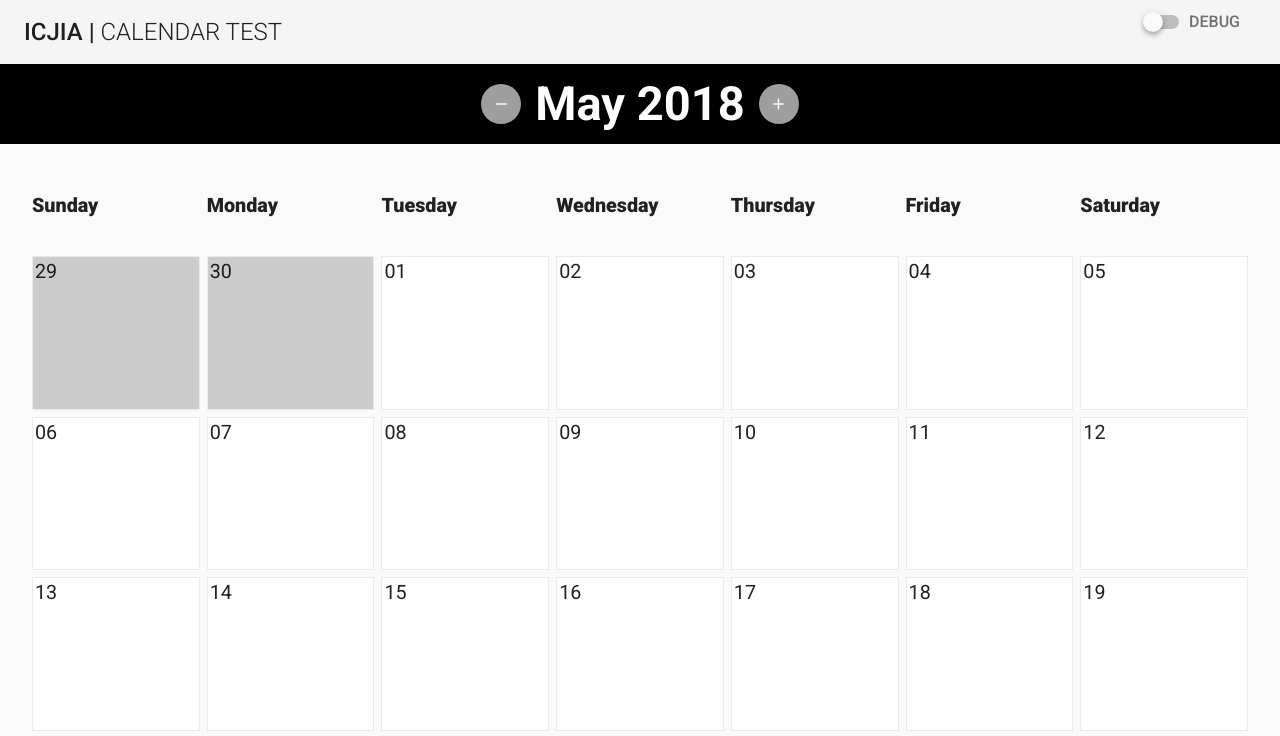
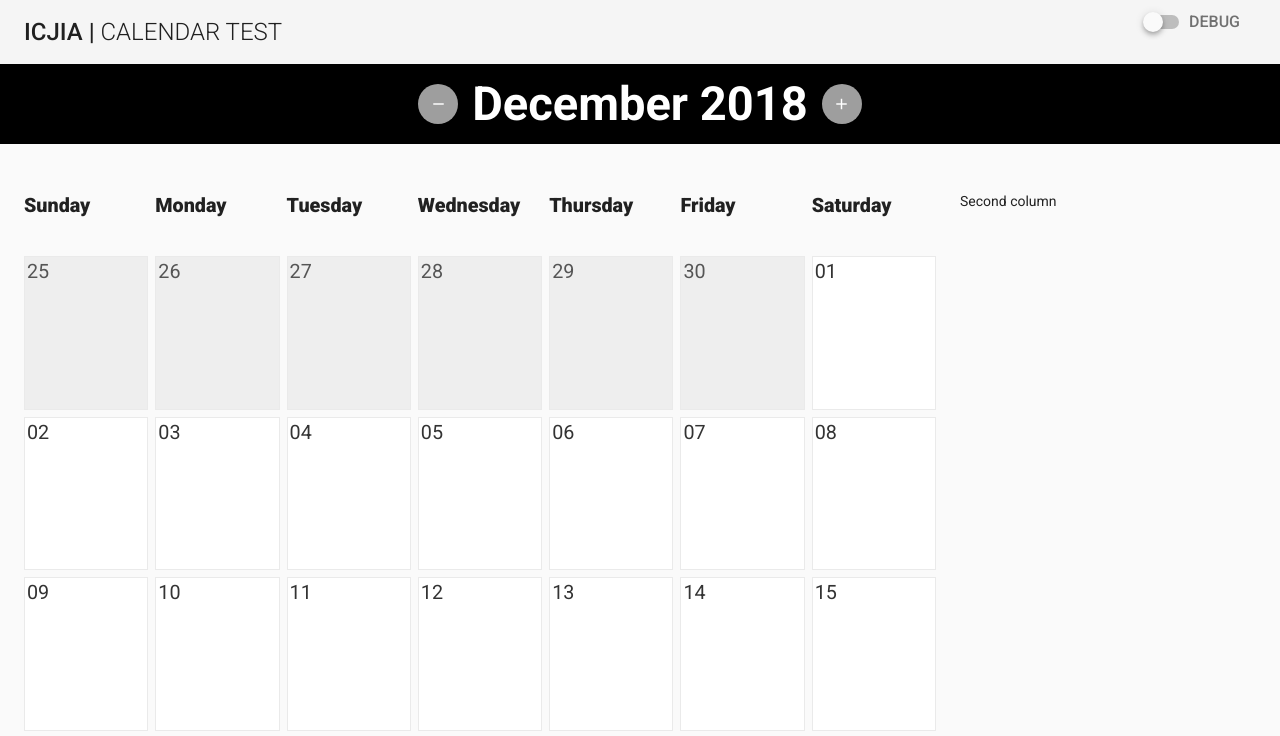
Before and after one commit to ICJIA/icjia-calendar, a Vue app: page / in a window 1280 px wide. Shown: the top 736 px of the page. Built offline with nearby package versions, Linux system fonts and the light colour scheme.

Commit message:
fix: working month-to-month / add second flex column

```diff
--- a/src/components/Calendar.vue
+++ b/src/components/Calendar.vue
@@ -1,16 +1,20 @@
 <template>
   <div>
-    <div class="calendar mb-5">
+    <v-layout row wrap>
+      <v-flex xs12>
         <header>
           <v-btn fab dark small color="grey" @click="lastMonth()">
             <v-icon dark>remove</v-icon>
           </v-btn>&nbsp;
-        <h1>{{now}}</h1>&nbsp;
+          <h1>{{currentDate}}</h1>&nbsp;
           <v-btn fab dark small color="grey" @click="nextMonth()">
             <v-icon dark>add</v-icon>
           </v-btn>
         </header>
+      </v-flex>
 
+      <v-flex xs12 sm9>
+        <div class="calendar">
           <ul class="weekdays">
             <li>
               <abbr title="S">Sunday</abbr>
@@ -40,6 +44,9 @@
             <li v-for="i in gridSize" :key="`1${i}`" v-html="getDayMeta(i)"></li>
           </ul>
         </div>
+      </v-flex xs12 sm3>
+      <v-flex>Second column</v-flex>
+    </v-layout>
   </div>
 </template>
 
@@ -65,7 +72,7 @@ function findDayOfYear (date) {
 export default {
   data() {
     return {
-      currentMonth: 5,
+      currentMonth: 12,
       currentYear: 2018,
       debug: true,
       calendarHelper: []
@@ -95,6 +102,8 @@ let calendarHelper = {}
       }
 
       obj.firstDayOfTheMonth = new Date(y, i, 1)
+       obj.isLeapYear = isLeapYear
+
       obj.dayNumber = findDayOfYear(obj.firstDayOfTheMonth)
       obj.startDayOfWeek = obj.firstDayOfTheMonth.getDay()
       let startGridNumber = (obj.dayNumber - obj.startDayOfWeek) -1
@@ -125,23 +134,61 @@ let calendarHelper = {}
       let backgroundStyle
       let dayObj = {}
       dayObj.gridID = gridID
-      dayObj.dayOfYear = this.calendarHelper[this.currentYear][this.currentMonth -1].startGridNumber+ gridID
-      dayObj.fullDate = moment().dayOfYear(dayObj.dayOfYear);
+      let year = this.currentYear
+      let dayOfYear
+      let splitYear = false;
+      let totalDays
+      if (this.calendarHelper[this.currentYear][this.currentMonth -1].isLeapYear) {
+        totalDays = 366
+      } else {
+        totalDays = 365
+      }
+      if (this.calendarHelper[this.currentYear][this.currentMonth -1].startGridNumber +  dayObj.gridID > totalDays) {
+        dayOfYear = this.calendarHelper[this.currentYear][this.currentMonth -1].startGridNumber +  dayObj.gridID - totalDays
+        splitYear = true
+      } else {
+        dayOfYear = this.calendarHelper[this.currentYear][this.currentMonth -1].startGridNumber +  dayObj.gridID
+        splitYear = false;
+      }
+
+
+      console.log(year)
+
+
+      dayObj.dayOfYear = dayOfYear
+
+      // pad December with next month's dates / January with previous month's dates
+      if (splitYear && this.currentMonth === 12) {
+        year = year + 1
+      }
+
+      if (this.currentMonth === 1 && dayObj.dayOfYear > 335) {
+        year = year - 1
+      }
+
+
+
+
+
+
+      dayObj.fullDate = moment([year]).dayOfYear(dayObj.dayOfYear);
       dayObj.day = moment(dayObj.fullDate).format('DD')
       dayObj.month = moment(dayObj.fullDate).format('MM')
-      // console.log(dayObj.month - 1, this.currentMonth)
+      dayObj.year = moment(dayObj.fullDate).format('YYYY')
+
       if (dayObj.month - 1 === this.currentMonth -1) {
-          backgroundStyle="background-color: #fff; width: 100%"
+          backgroundStyle="background-color: #fff; width: 100%; color: #333;"
       } else {
-        backgroundStyle="background-color: #ccc; width: 100%"
+        backgroundStyle="background-color: #eee; width: 100%; color: #555"
       }
 
       let html = `<span style="${backgroundStyle}; padding-left: 2px; padding-right: 2px;">${dayObj.day}`
       if (this.$store.state.debug) {
-        html = html + `<div style="font-weight: bold">`
-        html = html + `<div style="font-size: 12px">Day: ${dayObj.dayOfYear}</div>`
-        html = html + `<div style="font-size: 12px">gridID: ${dayObj.gridID}</div>`
-        html = html + `<div style="font-size: 12px">${dayObj.fullDate}</div>`
+        html = html + `<div style="font-weight: bold; font-size: 12px;">`
+
+        html = html + `<div >Day: ${dayObj.dayOfYear}</div>`
+        html = html + `<div >gridID: ${dayObj.gridID}</div>`
+        html = html + `<div >${dayObj.fullDate}</div>`
         html = html + `</div>`
       }
       html = html + `</span>`
@@ -165,7 +212,7 @@ let calendarHelper = {}
     }
   },
   computed: {
-    now() {
+    currentDate() {
       let date = new Date (this.currentYear, this.currentMonth-1, 1)
       return moment(date).format("MMMM YYYY");
     },
```
Lines whose indentation alone changed are shown as unchanged.
